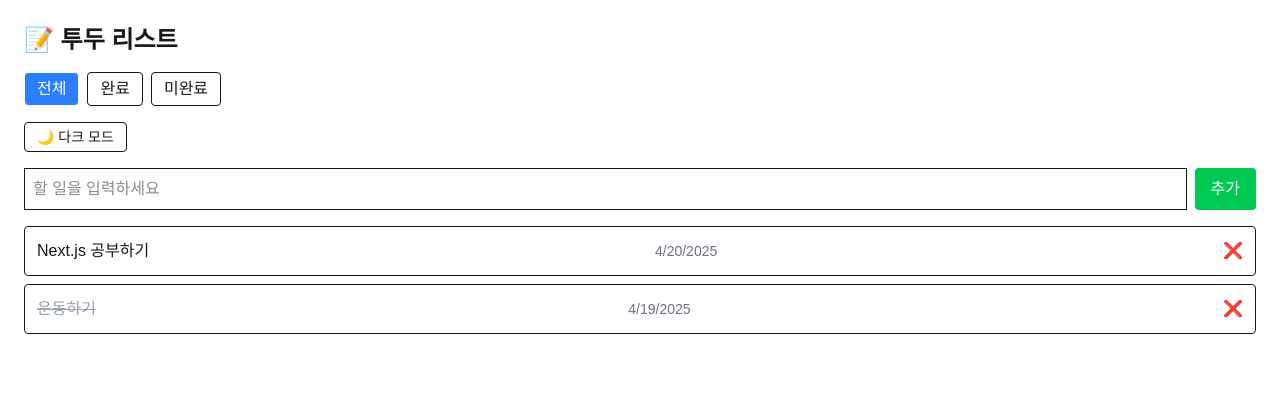
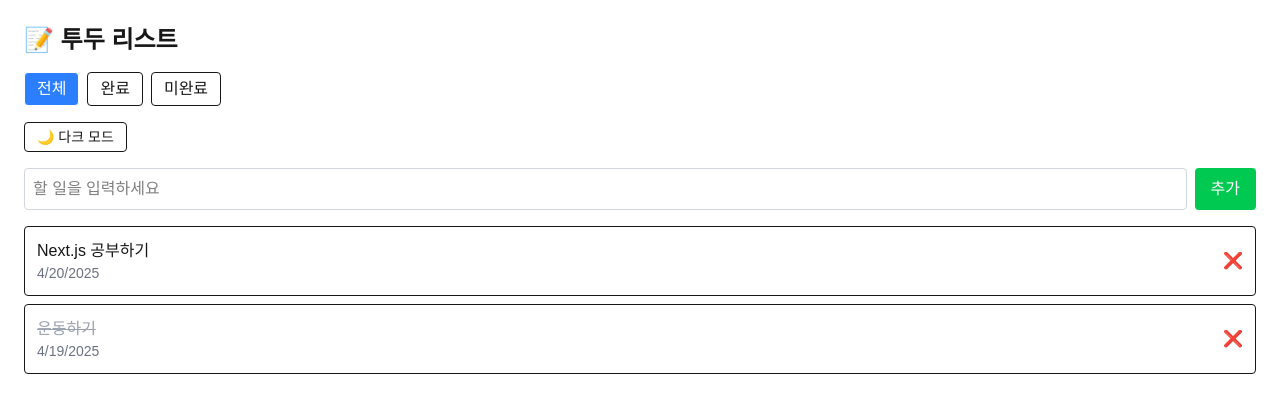
Before and after one commit to zyansuh/Todo-List, a Next.js app: page / in a window 1280 px wide. Shown: the top 412 px of the page. Built offline with nearby package versions, Linux system fonts and the light colour scheme; data requests are answered from the project's data file.

Commit message:
framer-motion을 사용한 UI 애니메이션 추가

```diff
--- a/package.json
+++ b/package.json
@@ -12,6 +12,7 @@
   "dependencies": {
     "@tanstack/react-query": "^5.74.4",
     "axios": "^1.8.4",
+    "framer-motion": "^12.7.4",
     "json-server": "^1.0.0-beta.3",
     "next": "15.3.1",
     "react": "^19.0.0",
--- a/src/components/FilterTabs.tsx
+++ b/src/components/FilterTabs.tsx
@@ -20,9 +20,12 @@ export default function FilterTabs() {
         <button
           key={filter}
           onClick={() => handleChange(filter)}
-          className={`px-3 py-1 rounded border ${
-            currentFilter === filter ? 'bg-blue-500 text-white' : 'bg-white'
+          className={`px-3 py-1 rounded border transition-all duration-200 ${
+            currentFilter === filter
+              ? 'bg-blue-500 text-white'
+              : 'bg-white hover:bg-gray-100 dark:bg-gray-700 dark:hover:bg-gray-600'
           }`}
+
         >
           {filter === 'all' && '전체'}
           {filter === 'done' && '완료'}
--- a/src/components/TodoForm.tsx
+++ b/src/components/TodoForm.tsx
@@ -9,11 +9,11 @@ export default function TodoForm() {
 
   const handleSubmit = (e: FormEvent) => {
     e.preventDefault()
-
-    if (!input.trim()) return
+    const trimmed = input.trim()
+    if (!trimmed) return
 
     addTodo.mutate({
-      title: input.trim(),
+      title: trimmed,
       completed: false,
       createdAt: new Date().toISOString(),
     })
@@ -24,13 +24,16 @@ export default function TodoForm() {
   return (
     <form onSubmit={handleSubmit} className="flex gap-2 mb-4">
       <input
-        className="border p-2 flex-1"
+        className="border border-gray-300 dark:border-gray-600 bg-white dark:bg-gray-800 text-black dark:text-white p-2 flex-1 rounded focus:outline-none focus:ring-2 focus:ring-blue-500 transition"
         type="text"
         placeholder="할 일을 입력하세요"
         value={input}
         onChange={(e) => setInput(e.target.value)}
       />
-      <button type="submit" className="bg-green-500 text-white px-4 py-2 rounded">
+      <button
+        type="submit"
+        className="bg-green-500 text-white px-4 py-2 rounded hover:bg-green-600 active:scale-95 transition"
+      >
         추가
       </button>
     </form>
--- a/src/components/TodoList.tsx
+++ b/src/components/TodoList.tsx
@@ -3,6 +3,7 @@
 import { useTodos } from '@/hooks/useTodos'
 import { Todo } from '@/types/todo'
 import { useSearchParams } from 'next/navigation'
+import { motion, AnimatePresence } from 'framer-motion'
 
 export default function TodoList() {
   const { data: todos, isLoading, isError, editTodo, removeTodo } = useTodos()
@@ -19,11 +20,17 @@ export default function TodoList() {
 
   return (
     <ul className="space-y-2">
+      <AnimatePresence>
         {filtered?.map((todo) => (
-        <li
+          <motion.li
             key={todo.id}
-          className="flex justify-between items-center p-3 border rounded bg-white"
+            initial={{ opacity: 0, x: -20 }}
+            animate={{ opacity: 1, x: 0 }}
+            exit={{ opacity: 0, x: 20 }}
+            layout
+            className="flex justify-between items-center p-3 border rounded bg-white dark:bg-gray-800"
           >
+            <div className="flex flex-col">
               <span
                 onClick={() =>
                   editTodo.mutate({ ...todo, completed: !todo.completed })
@@ -35,15 +42,16 @@ export default function TodoList() {
               <span className="text-sm text-gray-500 dark:text-gray-400">
                 {new Date(todo.createdAt).toLocaleDateString()}
               </span>
-
+            </div>
             <button
               onClick={() => removeTodo.mutate(todo.id)}
               className="text-red-500 hover:text-red-700"
             >
               ❌
             </button>
-        </li>
+          </motion.li>
         ))}
+      </AnimatePresence>
     </ul>
   )
 }
```
Also changed, not shown: 1 other file (tests, documents, lock files or other folders). Lines whose indentation alone changed are shown as unchanged.
